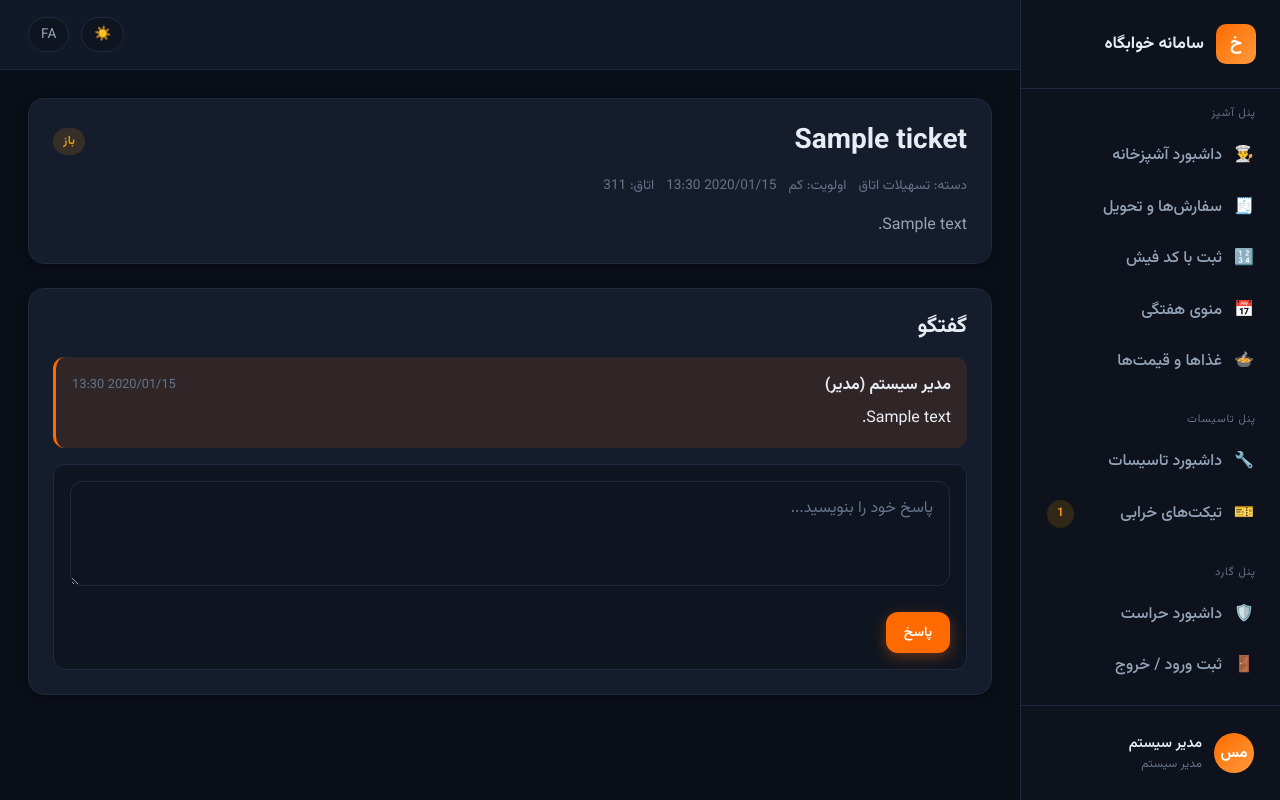
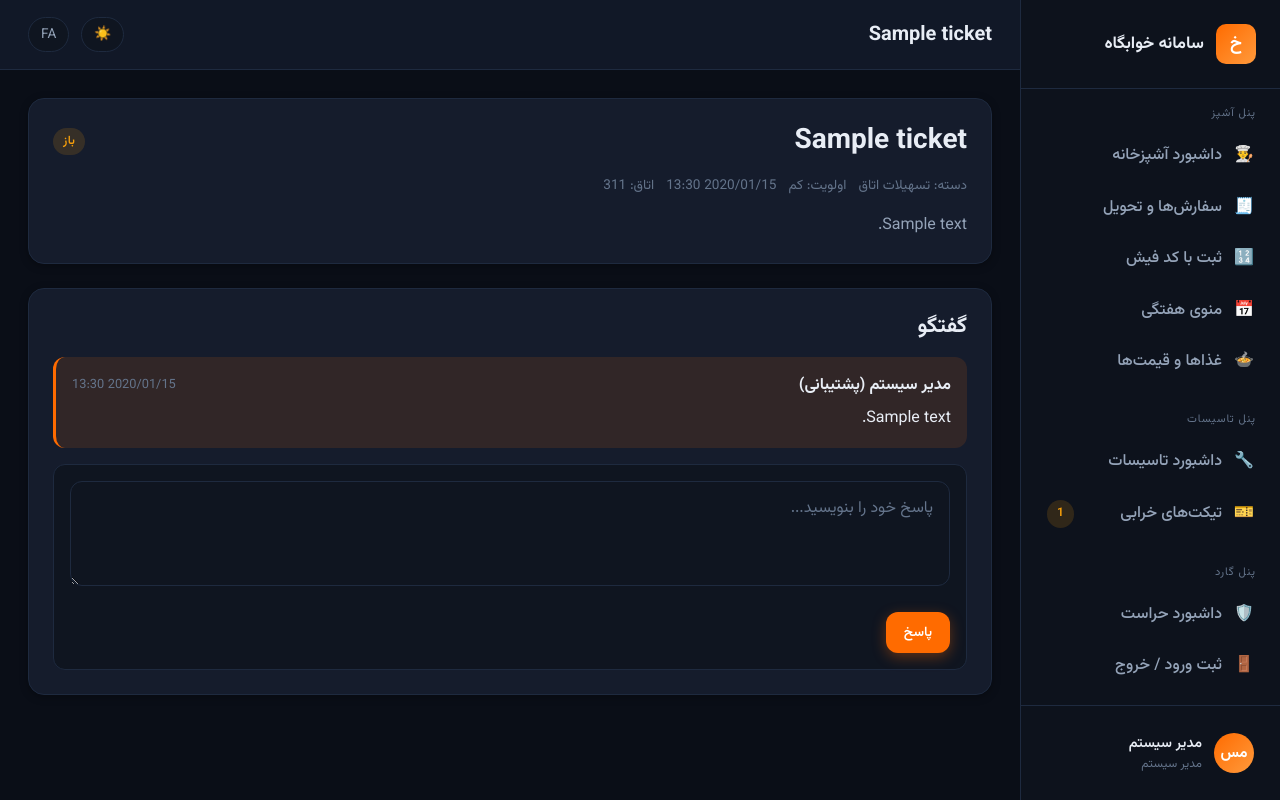
Before and after one commit to GoldenIsland00/University-DromHub, a Django app: page /tickets/1/ in a window 1280 px wide. Run offline with Django 5.2, Linux system fonts and the light colour scheme; a user stored in the database is signed in; data comes from the database, SQL or seed files in the repository; tables that the repository leaves empty hold one stand-in row (values such as "Sample post"); data that the repository does not hold is empty; parts of the project's set-up code (start-up, migrations or seed data) failed here and were passed over.

Commit message:
Add files via upload

```diff
--- a/templates/tickets/ticket_detail.html
+++ b/templates/tickets/ticket_detail.html
@@ -5,7 +5,7 @@
 <div class="app-layout">
   {% include "partials/sidebar.html" %}
   <div class="main-content">
-    {% include "partials/topbar.html" %}
+    {% include "partials/topbar.html" with page_title=ticket.subject %}
     <div class="content-area">
       <div class="card mb-3">
         <div class="flex-between mb-2">
@@ -19,13 +19,33 @@
           {% if ticket.room %}<span>{% trans "اتاق" %}: {{ ticket.room.number }}</span>{% endif %}
         </div>
         <p class="text-secondary">{{ ticket.description }}</p>
+        {% if ticket.assigned_to %}<p class="mt-2"><span class="badge badge-info">{% trans "ارجاع به" %}: {{ ticket.assigned_to.display_name }}</span></p>{% endif %}
       </div>
+      {% if is_staff_view %}
+      <div class="card mb-3">
+        <h3 class="mb-2">{% trans "مدیریت تیکت" %}</h3>
+        <div class="flex gap-2" style="flex-wrap:wrap;align-items:center;">
+          <form method="post" class="flex gap-2" style="align-items:center;">{% csrf_token %}
+            <input type="hidden" name="action" value="status">
+            <select name="status" class="form-control form-select" style="width:auto;">
+              {% for value, label in statuses %}<option value="{{ value }}" {% if value == ticket.status %}selected{% endif %}>{{ label }}</option>{% endfor %}
+            </select>
+            <button class="btn btn-primary btn-sm">{% trans "تغییر وضعیت" %}</button>
+          </form>
+          {% if ticket.assigned_to_id != user.pk %}
+          <form method="post">{% csrf_token %}<input type="hidden" name="action" value="assign_me"><button class="btn btn-outline btn-sm">{% trans "ارجاع به من" %}</button></form>
+          {% else %}
+          <form method="post">{% csrf_token %}<input type="hidden" name="action" value="unassign"><button class="btn btn-ghost btn-sm">{% trans "برداشتن ارجاع" %}</button></form>
+          {% endif %}
+        </div>
+      </div>
+      {% endif %}
       <div class="card">
         <h3 class="mb-2">{% trans "گفتگو" %}</h3>
         {% for reply in replies %}
         <div class="reply-item {% if reply.is_staff_reply %}admin{% else %}user{% endif %}">
           <div class="flex-between mb-1">
-            <strong>{{ reply.user.display_name }}{% if reply.is_staff_reply %} ({% trans "مدیر" %}){% endif %}</strong>
+            <strong>{{ reply.user.display_name }}{% if reply.is_staff_reply %} ({% trans "پشتیبانی" %}){% endif %}</strong>
             <span class="text-muted" style="font-size:0.8rem;">{{ reply.created_at|date:"Y/m/d H:i" }}</span>
           </div>
           <p>{{ reply.message }}</p>
```
